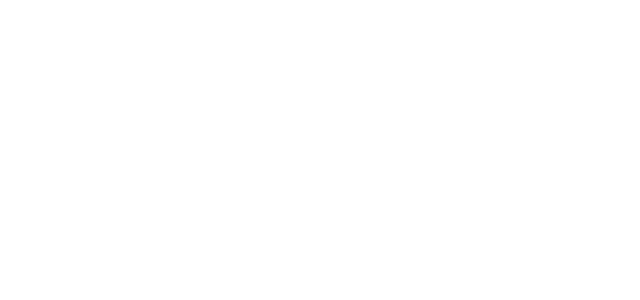
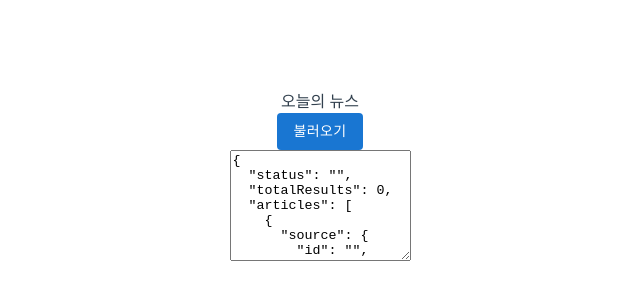
Before and after one commit to Jihye817/React-Study, a React (Vite) app: page /news in a window 1280 px wide. Before the commit this address had no page. Shown: the part 222-522 px from the top of the page, without its empty margins (320-960 px from the left). Built offline with nearby package versions, Linux system fonts and the light colour scheme.

Commit message:
뉴스 뷰어 페이지 틀 구성

```diff
--- a/package.json
+++ b/package.json
@@ -10,9 +10,11 @@
     "preview": "vite preview"
   },
   "dependencies": {
+    "axios": "^1.7.4",
     "react": "^18.3.1",
     "react-dom": "^18.3.1",
-    "react-router-dom": "^6.26.0"
+    "react-router-dom": "^6.26.0",
+    "styled-components": "^6.1.12"
   },
   "devDependencies": {
     "@eslint/js": "^9.8.0",
--- a/src/App.tsx
+++ b/src/App.tsx
@@ -2,12 +2,14 @@
 import "./App.css";
 import TodoListPage from "./assets/pages/TodoListPage";
 import FrontPage from "./assets/pages/FrontPage";
+import NewsPage from "./assets/pages/NewsPage";
 
 function App() {
   return (
     <Routes>
       <Route path="/" element={<FrontPage />} />
       <Route path="/todo" element={<TodoListPage />} />
+      <Route path="/news" element={<NewsPage />} />
     </Routes>
   );
 }
--- /dev/null
+++ b/src/assets/components/NewsHeader.tsx
@@ -0,0 +1,9 @@
+const NewsHeader = () => {
+  return (
+    <>
+      <div>오늘의 뉴스</div>
+    </>
+  );
+};
+
+export default NewsHeader;
--- /dev/null
+++ b/src/assets/components/NewsItem.tsx
@@ -0,0 +1,9 @@
+const NewsItem = () => {
+  return (
+    <>
+      <div>news item</div>
+    </>
+  );
+};
+
+export default NewsItem;
--- /dev/null
+++ b/src/assets/components/NewsList.tsx
@@ -0,0 +1,29 @@
+import NewsItem from "./NewsItem";
+
+const NewsList = (props: {
+  news: {
+    status: string;
+    totalResults: number;
+    articles: {
+      source: { id: string; name: string };
+      author: string;
+      title: string;
+      description: null;
+      url: string;
+      urlToImage: null;
+      publishedAt: string;
+      content: null;
+    }[];
+  };
+}) => {
+  return (
+    <>
+      <div>
+        {props.news.totalResults !== 0 &&
+          props.news.articles.map((item) => <NewsItem />)}
+      </div>
+    </>
+  );
+};
+
+export default NewsList;
--- a/src/assets/pages/FrontPage.tsx
+++ b/src/assets/pages/FrontPage.tsx
@@ -9,18 +9,21 @@
     nav("/todo");
   };
 
+  const news = () => {
+    nav("/news");
+  };
+
   return (
     <>
       <div>
         <img src={reactLogo} className="logo react" alt="React logo" />
       </div>
       <div className="title_text">리액트 공부 정리</div>
-      <Button
-        variant="contained"
-        disableElevation
-        onClick={todo}
-      >
+      <Button variant="contained" disableElevation onClick={todo}>
         📅 Todo 어플 제작
+      </Button>
+      <Button variant="contained" disableElevation onClick={news}>
+        📰 뉴스 뷰어 제작
       </Button>
     </>
   );
--- /dev/null
+++ b/src/assets/pages/NewsPage.tsx
@@ -0,0 +1,60 @@
+import { useState } from "react";
+import NewsHeader from "../components/NewsHeader";
+import NewsList from "../components/NewsList";
+import axios from "axios";
+import { Button } from "@mui/material";
+
+const NewsPage = () => {
+  const [data, setData] = useState({
+    status: "",
+    totalResults: 0,
+    articles: [
+      {
+        source: {
+          id: "",
+          name: "",
+        },
+        author: "",
+        title: "",
+        description: null,
+        url: "",
+        urlToImage: null,
+        publishedAt: "",
+        content: null,
+      },
+    ],
+  });
+  const onClick = async () => {
+    try {
+      const response = await axios.get(
+        "https://newsapi.org/v2/top-headlines?country=kr&apiKey=dcf6364c4e4448f8b370abfa27daa82e"
+      );
+      setData(response.data);
+    } catch (e) {
+      console.log(e);
+    }
+  };
+
+  return (
+    <>
+      <NewsHeader />
+      <NewsList news={data} />
+      <div>
+        <Button variant="contained" disableElevation onClick={onClick}>
+          불러오기
+        </Button>
+      </div>
+      <div>
+        {data && (
+          <textarea
+            rows={7}
+            value={JSON.stringify(data, null, 2)}
+            readOnly={true}
+          ></textarea>
+        )}
+      </div>
+    </>
+  );
+};
+
+export default NewsPage;
```
Also changed, not shown: 1 other file (tests, documents, lock files or other folders).
